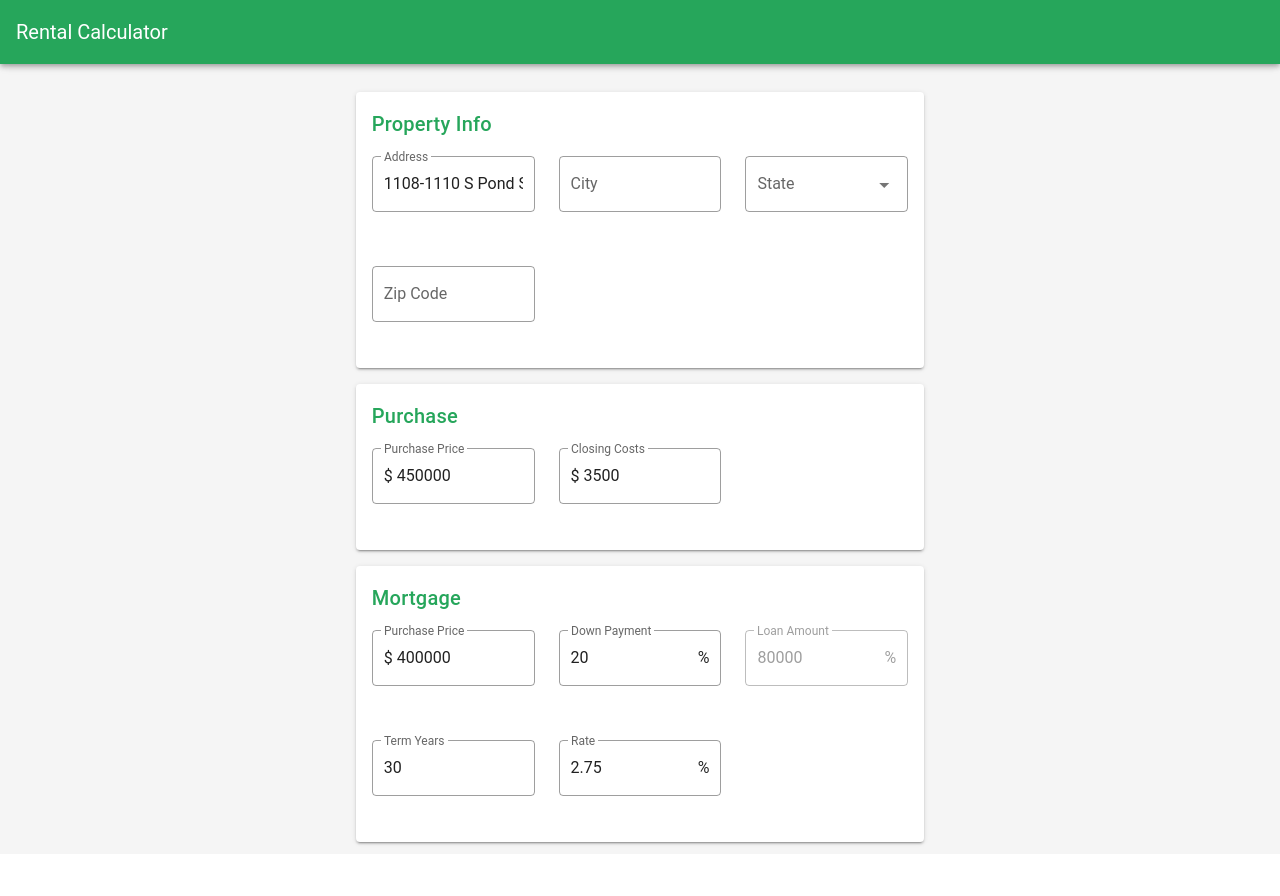
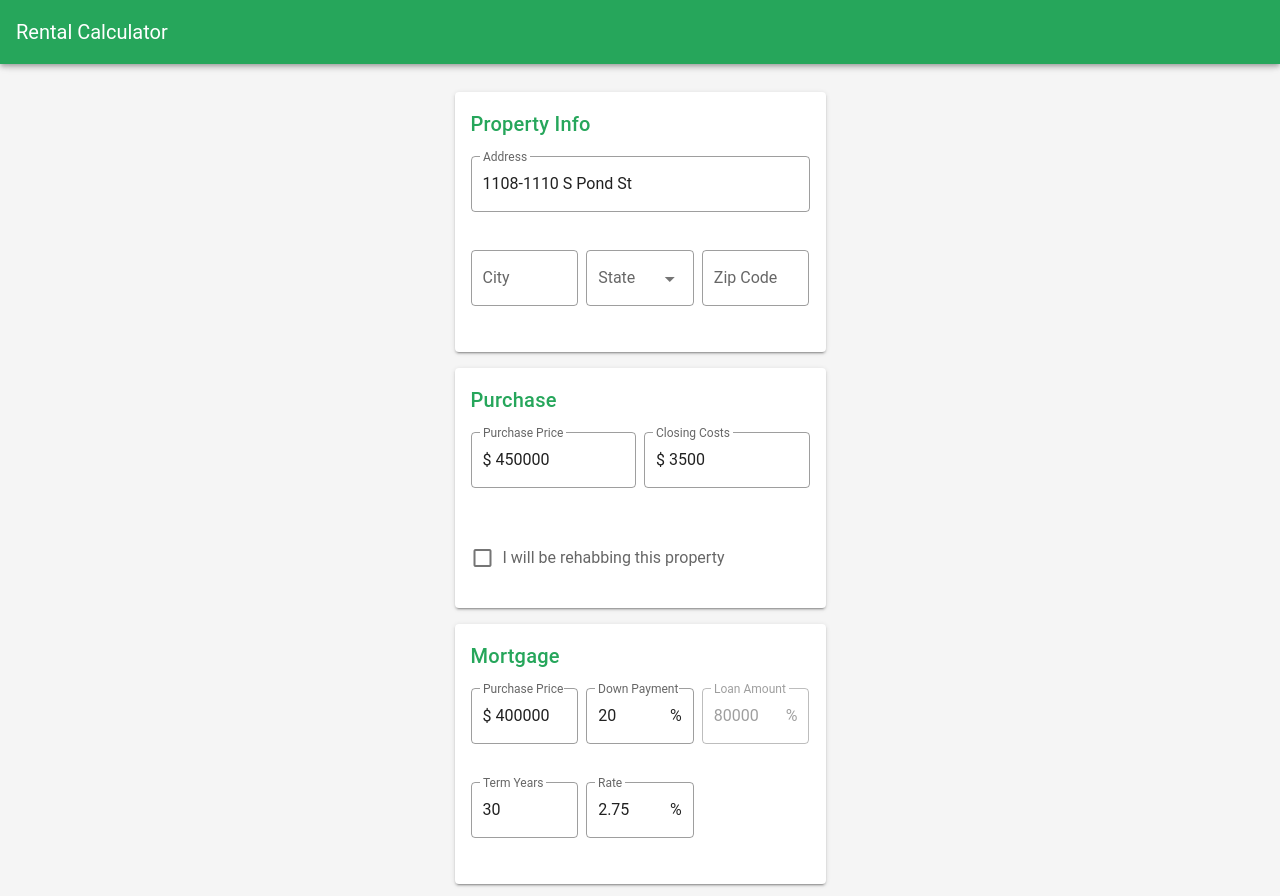
Before and after one commit to hesselapplications/rental-calculator, a Vue app: page / in a window 1280 px wide. Before the commit the page ends 854 px from the top, so only its background shows below. Built offline with nearby package versions, Linux system fonts and the light colour scheme; a small style sheet from the web is missing.

Commit message:
UI Tweaks Add more purchase info

```diff
--- a/src/components/Mortgage.vue
+++ b/src/components/Mortgage.vue
@@ -2,19 +2,24 @@
   <v-card>
     <v-card-title class="primary--text">Mortgage</v-card-title>
     <v-card-text>
-      <v-row>
+      <v-row dense>
+        <!-- PURCHASE PRICE -->
         <v-col cols="4">
           <money-input
             v-model="purchasePrice"
             label="Purchase Price"
           ></money-input>
         </v-col>
+
+        <!-- DOWN PAYMENT -->
         <v-col cols="4">
           <percent-input
             v-model="downPaymentPercent"
             label="Down Payment"
           ></percent-input>
         </v-col>
+
+        <!-- LOAN AMOUNT -->
         <v-col cols="4">
           <percent-input
             :value="loanAmount"
@@ -22,6 +27,8 @@
             disabled
           ></percent-input>
         </v-col>
+
+        <!-- TERM YEARS -->
         <v-col cols="4">
           <v-text-field
             v-model="termYears"
--- a/src/components/PropertyInfo.vue
+++ b/src/components/PropertyInfo.vue
@@ -2,9 +2,9 @@
   <v-card>
     <v-card-title class="primary--text">Property Info</v-card-title>
     <v-card-text>
-      <v-row>
+      <v-row dense>
         <!-- ADDRESS -->
-        <v-col cols="4">
+        <v-col cols="12">
           <v-text-field
             v-model="address"
             label="Address"
--- a/src/components/Purchase.vue
+++ b/src/components/Purchase.vue
@@ -2,9 +2,9 @@
   <v-card>
     <v-card-title class="primary--text">Purchase</v-card-title>
     <v-card-text>
-      <v-row>
+      <v-row dense>
         <!-- PURCHASE PRICE -->
-        <v-col cols="4">
+        <v-col cols="6">
           <money-input
             v-model="purchasePrice"
             label="Purchase Price"
@@ -12,20 +12,47 @@
         </v-col>
 
         <!-- CLOSING COSTS -->
-        <v-col cols="4">
+        <v-col cols="6">
           <money-input
             v-model="closingCosts"
             label="Closing Costs"
             :hint="closingCostsEstimate"
           ></money-input>
         </v-col>
+
+        <!-- REHABBING -->
+        <v-col cols="12">
+          <v-checkbox
+            v-model="rehabbing"
+            label="I will be rehabbing this property"
+          ></v-checkbox>
+        </v-col>
+
+        <template v-if="rehabbing">
+          <!-- AFTER REPAIR VALUE -->
+          <v-col cols="6">
+            <money-input
+              v-model="afterRepairValue"
+              label="After Repair Value"
+              hint="Property value after all repairs have been completed"
+            ></money-input>
+          </v-col>
+
+          <!-- REPAIR COSTS -->
+          <v-col cols="6">
+            <money-input
+              v-model="repairCosts"
+              label="Repair Costs"
+            ></money-input>
+          </v-col>
+        </template>
       </v-row>
     </v-card-text>
   </v-card>
 </template>
 
 <script>
-import MoneyInput from "@/components/inputs/MoneyInput.vue"
+import MoneyInput from "@/components/inputs/MoneyInput.vue";
 
 export default {
   components: {
@@ -35,12 +62,17 @@ export default {
     return {
       purchasePrice: 450000,
       closingCosts: 3500,
-    }
+      rehabbing: false,
+      afterRepairValue: 500000,
+      repairCosts: 50000,
+    };
   },
   computed: {
     closingCostsEstimate() {
-      return `Estimate: $${this.purchasePrice * 0.01} to $${this.purchasePrice * 0.02}`;
-    }
-  }
+      return `Estimate: $${this.purchasePrice * 0.01} to $${
+        this.purchasePrice * 0.02
+      }`;
+    },
+  },
 };
 </script>
--- a/src/views/RentalCalculator.vue
+++ b/src/views/RentalCalculator.vue
@@ -1,7 +1,7 @@
 <template>
   <v-container>
     <v-row justify="center">
-      <v-col cols="6">
+      <v-col cols="4">
         <property-info class="my-4"></property-info>
         <purchase class="mb-4"/>
         <mortgage/>
```
